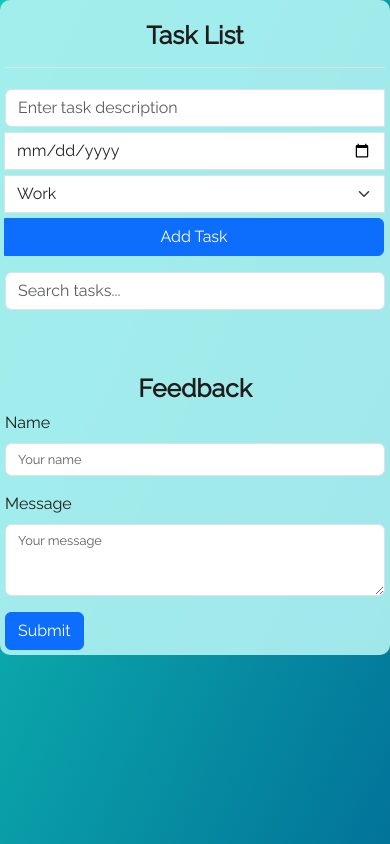
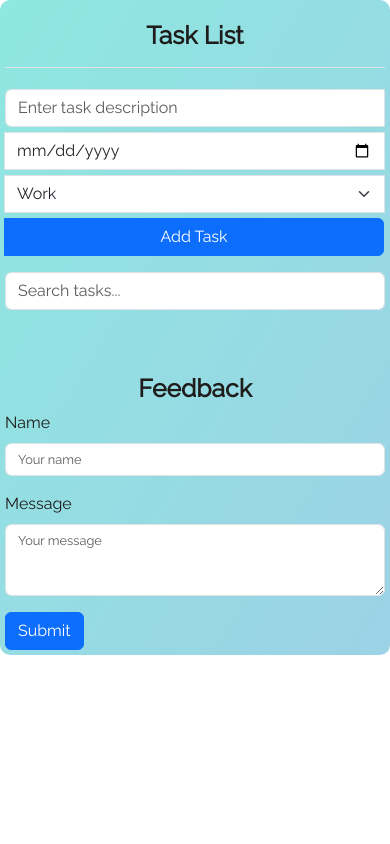
Before and after one commit to shivani-CI/My-Planner---To-Do, a plain HTML site: page index.html in a window 390 px wide. Drawn offline with nearby package versions, Linux system fonts and the light colour scheme.

```diff
--- a/assets/css/style.css
+++ b/assets/css/style.css
@@ -1,15 +1,15 @@
 /* Apply gradient background */
-body {
+main {
     font-family: "Raleway", sans-serif;
-    background: linear-gradient(to bottom right, #10c7b5, #027399);
-    height: 100vh;
+    /* background-color: rgba(178, 243, 243, 0.9); */
+    /* height: 100vh; */
     margin: 0;
     color: #fff;
 }
 
 /* Adjust the container background to make content readable */
 .container-fluid {
-    background-color: rgba(178, 243, 243, 0.9);
+    background: linear-gradient(to bottom right, #8ee7e0, #9cd2e6);
     border-radius: 10px;
     padding: 20px;
 }
```
